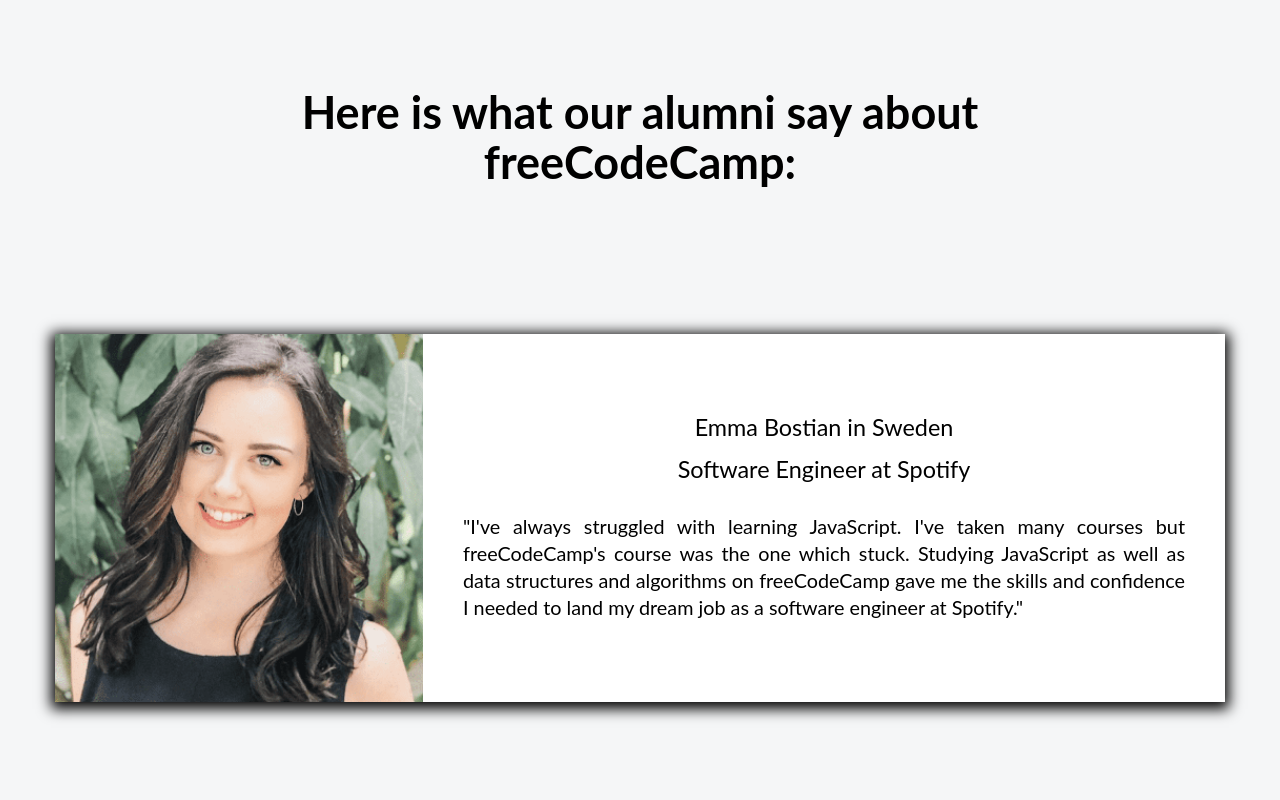
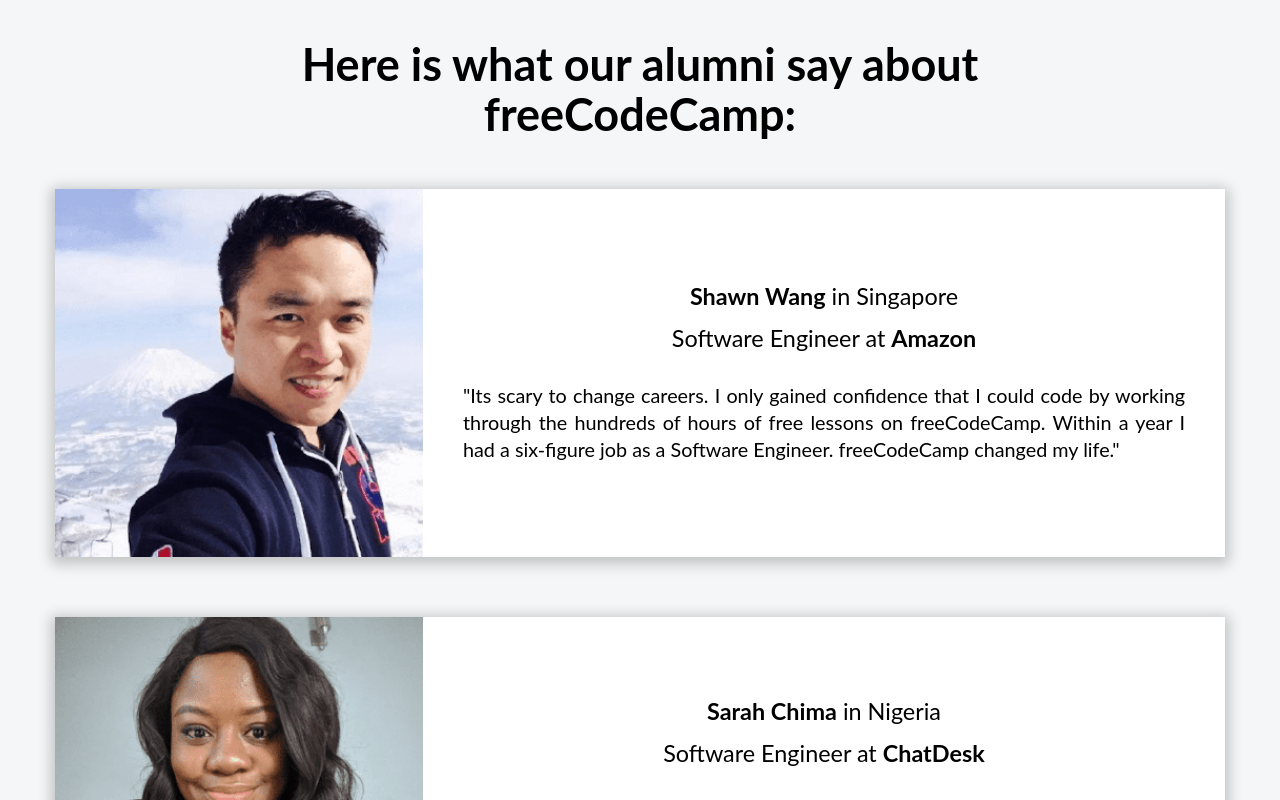
Before and after one commit to jortizr/ejercicios-react, a React (Create React App) app: page / in a window 1280 px wide. Shown: the top 800 px of the page. Built offline with nearby package versions, Linux system fonts and the light colour scheme.

Commit message:
uso de props en testimonios y arg visual en apps

```diff
--- a/src/App.js
+++ b/src/App.js
@@ -5,7 +5,30 @@ function App() {
   return (
     <div className="App">
       <h1>Here is what our alumni say about freeCodeCamp:</h1>
-      <Testimonio/>
+      <Testimonio
+      nombre='Shawn Wang'
+      pais='Singapore'
+      imagen='Shawn'
+      cargo='Software Engineer'
+      empresa='Amazon'
+      testimonio='Its scary to change careers. I only gained confidence that I could code by working through the hundreds of hours of free lessons on freeCodeCamp. Within a year I had a six-figure job as a Software Engineer. freeCodeCamp changed my life.'
+      />
+      <Testimonio
+      nombre='Sarah Chima'
+      pais='Nigeria'
+      imagen='Sarah'
+      cargo='Software Engineer'
+      empresa='ChatDesk'
+      testimonio='freeCodeCamp was the gateway to my career as a software developer. The well-structured curriculum took my coding knowledge from a total beginner level to a very confident level. It was everything I needed to land my first dev job at an amazing company.'
+      />
+      <Testimonio
+      nombre='Emma Bostian'
+      pais='Sweden'
+      imagen='Emma'
+      cargo='Software Engineer'
+      empresa='Spotify'
+      testimonio='Ive always struggled with learning JavaScript. Ive taken many courses but freeCodeCamps course was the one which stuck. Studying JavaScript as well as data structures and algorithms on freeCodeCamp gave me the skills and confidence I needed to land my dream job as a software engineer at Spotify.'
+      />
     </div>
   );
 }
--- a/src/componentes/Testimonio.js
+++ b/src/componentes/Testimonio.js
@@ -1,22 +1,19 @@
 import React from 'react';
 import '../css/Testimonio.css';
 
-function Testimonio(){
+function Testimonio(props){
   return(
     <div className='contenedor-testimonio'>
       <img
       className='img-testimonio'
-      src={require('../imagenes/Testimonio-Emma.png')}
+      src={require(`../imagenes/Testimonio-${props.imagen}.png`)}
       alt='Foto de Emma'/>
       <div className='conten-txt-testimonio'>
-        <p className='name-testim'>Emma Bostian in Sweden</p>
-        <p className='cargo-testim'>Software Engineer at Spotify</p>
-        <p className='txt-testim'>"I've always struggled with learning JavaScript.
-          I've taken many courses but freeCodeCamp's course was
-           the one which stuck. Studying JavaScript as well as
-            data structures and algorithms on freeCodeCamp gave
-             me the skills and confidence I needed to land my
-              dream job as a software engineer at Spotify."</p>
+        <p className='name-testim'>
+          <strong>{props.nombre}</strong> in {props.pais}</p>
+        <p className='cargo-testim'>
+        {props.cargo} at <strong>{props.empresa}</strong></p>
+        <p className='txt-testim'>"{props.testimonio}"</p>
       </div>
     </div>
 
--- a/src/css/Testimonio.css
+++ b/src/css/Testimonio.css
@@ -6,7 +6,7 @@
   align-items: center;
   justify-content: center;
   background-color: #fff;
-  box-shadow: 0 3px 13px 4px rgb(0, 0, 1);
+  box-shadow: 0 3px 13px 4px rgba(0, 0, 0, 0.215);
 }
 
 .img-testimonio{
```
